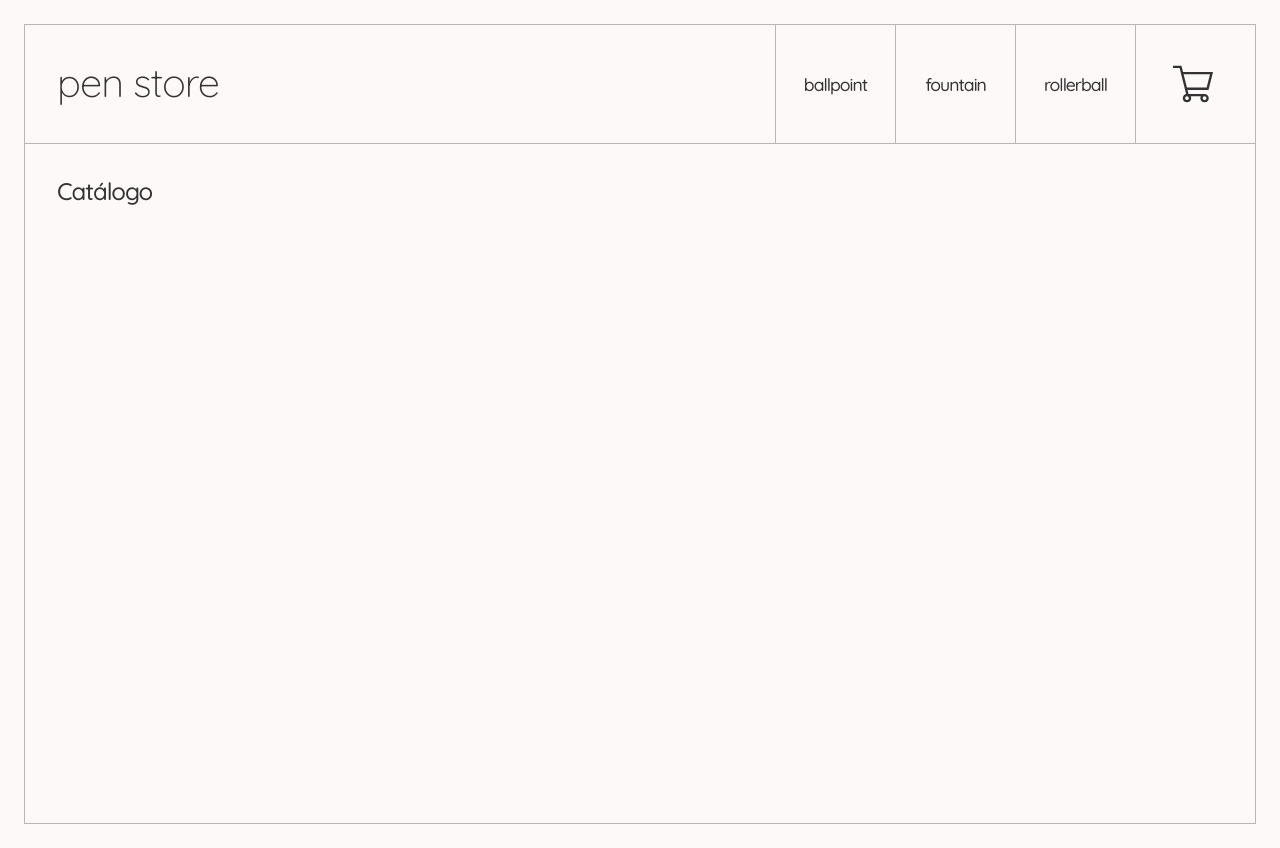
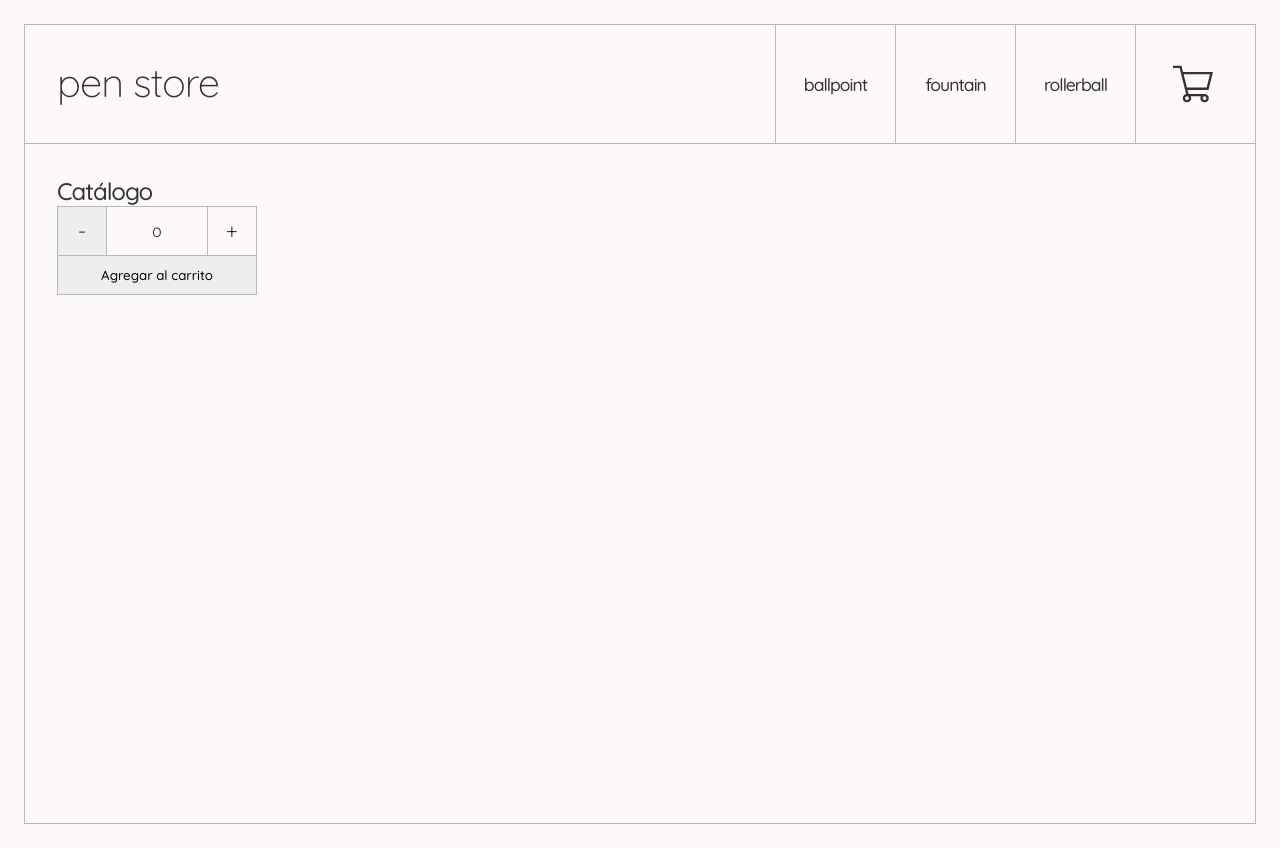
Before and after one commit to GianMasto/pen-store-react, a React (Create React App) app: page / in a window 1280 px wide. Built offline with nearby package versions, Linux system fonts and the light colour scheme.

Commit message:
ItemCount component added

```diff
--- /dev/null
+++ b/src/components/ItemCount/ItemCount.css
@@ -0,0 +1,65 @@
+.item-count-container {
+  display: flex;
+  flex-direction: column;
+  width: 200px;
+  max-width: 100%;
+}
+
+.controls {
+  display: flex;
+  width: 100%;
+  border: 1px solid #b7b7b7;
+}
+.controls button {
+  padding: 10px;
+  width: 48px;
+  font-weight: 100;
+  font-size: 22px;
+}
+.controls span:first-child {
+  border-right: 1px solid #b7b7b7;
+}
+.controls span:last-child {
+  border-left: 1px solid #b7b7b7;
+}
+.counter-number {
+  margin: auto;
+}
+.item-count-container button.disabled {
+  background: #eee;
+  cursor: not-allowed;
+}
+.item-count-container button.disabled:hover {
+  background: #eee;
+  color: #333;
+}
+.add-button {
+  border: 1px solid #b7b7b7;
+  border-top: none;
+  padding: 11px;
+}
+@media(max-width:280px) {
+  .item-count-container  {
+    width: 100%;
+  }
+  .controls {
+    flex-direction: column;
+  }
+  .controls span:first-child {
+    border-right: none;
+    border-bottom: 1px solid #b7b7b7;
+    width: 100%;
+  }
+  .controls span:last-child {
+    border-left: none;
+    border-top: 1px solid #b7b7b7;
+    width: 100%;
+  }
+  .controls button {
+    width: 100%;
+    padding: 3px;
+  }
+  .counter-number {
+    padding: 10px;
+  }
+}
--- /dev/null
+++ b/src/components/ItemCount/ItemCount.js
@@ -0,0 +1,40 @@
+import {useState} from 'react'
+
+import './ItemCount.css'
+
+
+function ItemCount({stock, inital, onAdd}) {
+
+  const [itemsCounter, setItemsCounter] = useState(inital || 0)
+
+  const onItemsCounterSubstract = () => {
+    if(itemsCounter > 0) {
+      setItemsCounter(itemsCounter - 1)
+    }
+  }
+
+  const onItemsCounterAdd = () => {
+    if(itemsCounter < stock) {
+      setItemsCounter(itemsCounter + 1)
+    }
+  }
+
+  return (
+    <div className="item-count-container">
+      <div className="controls">
+        <span>
+          <button className={itemsCounter <= 0 ? 'disabled' : null} onClick={onItemsCounterSubstract}>-</button>
+        </span>
+        <span className="counter-number">
+          <p>{itemsCounter}</p>
+        </span>
+        <span>
+          <button className={itemsCounter >= stock ? 'disabled' : null} onClick={onItemsCounterAdd}>+</button>
+        </span>
+      </div>
+      <button className={`add-button ${itemsCounter <= 0 ? ' disabled' : ''}`} onClick={() => onAdd(itemsCounter)}>Agregar al carrito</button>
+    </div>
+  )
+}
+
+export default ItemCount
--- a/src/components/ItemListContainer/ItemListContainer.js
+++ b/src/components/ItemListContainer/ItemListContainer.js
@@ -1,9 +1,18 @@
 import './ItemListContainer.css';
+import ItemCount from '../../components/ItemCount/ItemCount'
 
 function ItemListContainer({greeting}) {
+
+  const onAdd = (count) => {
+    if(count > 0) {
+      console.log(`${count} productos comprados`);
+    }
+  }
+
   return (
     <div className="container">
       <h2>{greeting}</h2>
+      <ItemCount stock={10} inital={0} onAdd={onAdd} />
     </div>
   );
 }
--- a/src/index.css
+++ b/src/index.css
@@ -38,6 +38,21 @@ a, button, button svg{
   transition: all .3s cubic-bezier(0.4, 0, 1, 1);
   display: inline-block;
 }
+button {
+  font-family: 'Quicksand', sans-serif;
+  height: 100%;
+  width: 100%;
+  display: flex;
+  justify-content: center;
+  align-items: center;
+  border: none;
+  background: transparent;
+  cursor: pointer;
+}
+button:hover {
+  background: #333;
+  color: #fdf9f9;
+}
 .container {
   padding: 2rem;
 }
```
